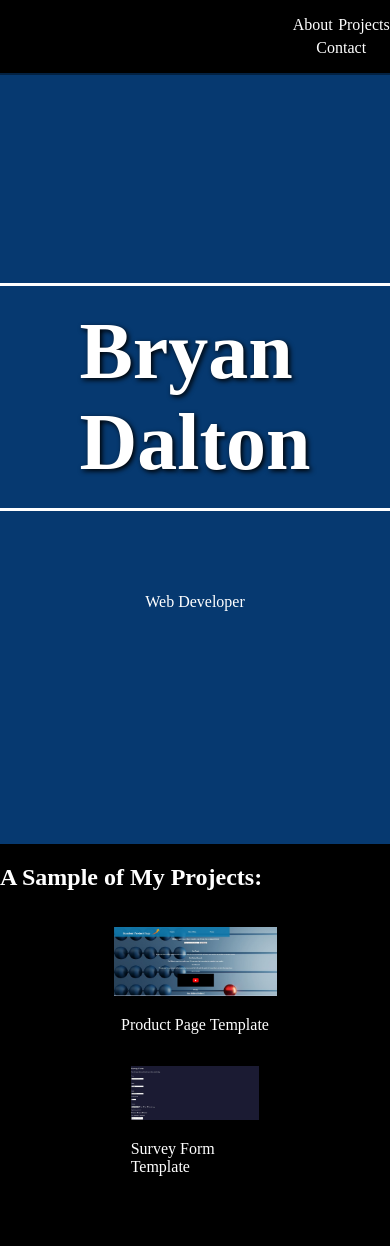
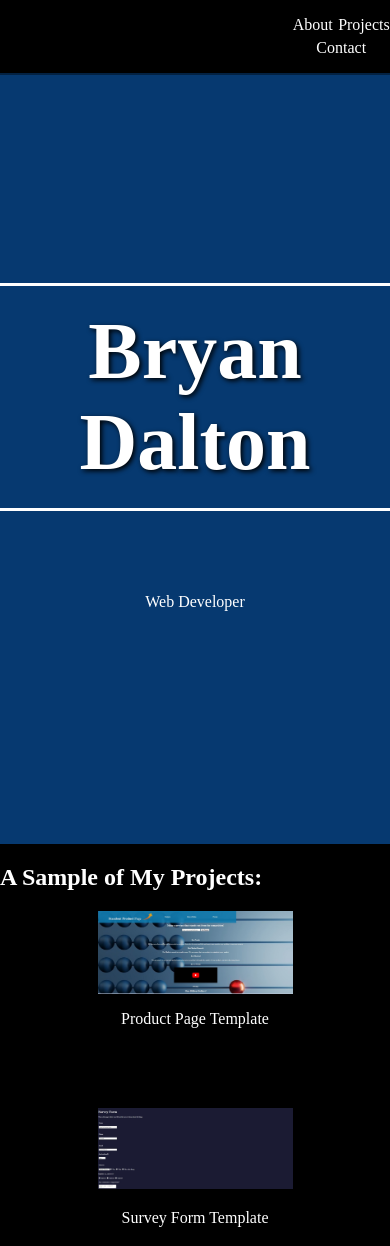
Before and after one commit to Bryandalton/Webdesign-Portfolio, a plain HTML site: page index.html in a window 390 px wide. Shown: the top 1246 px of the page. Drawn offline with Linux system fonts and the light colour scheme.

Commit message:
readme and code refinement

```diff
--- a/assets/style.css
+++ b/assets/style.css
@@ -58,6 +58,7 @@ body {
     border: white 3px solid;
     padding: 0.25em 1em;
     text-shadow: 2px 2px 5px black;
+    text-align: center;
   }
 
   .contact {
@@ -73,12 +74,6 @@ body {
     width: 50%;
     margin: auto;
   }
-
-
-#first-project-image-a {
-    width: 100%;
-    margin: 1em;
-}
 
 #first-project-image {
   width: 100%;
@@ -106,9 +101,22 @@ body {
 
   @media screen and (max-width: 45em) { .project-grid {
     display: grid;
-    grid-template-columns: 33%;
+    grid-template-columns: 50%;
     justify-content: center;
     align-items: center;
   }
 
   }
+
+  @media screen and (max-width: 45em) { #first-project-image {
+    display: grid;
+    grid-template-columns: 50%;
+  }
+
+  }
+
+  @media screen and (max-width: 45em) { #first-project {
+    margin-bottom: 4rem;
+  }
+
+  }
```
Also changed, not shown: assets/images/Portfolio-screenshot.JPG (added), 1 other file.
